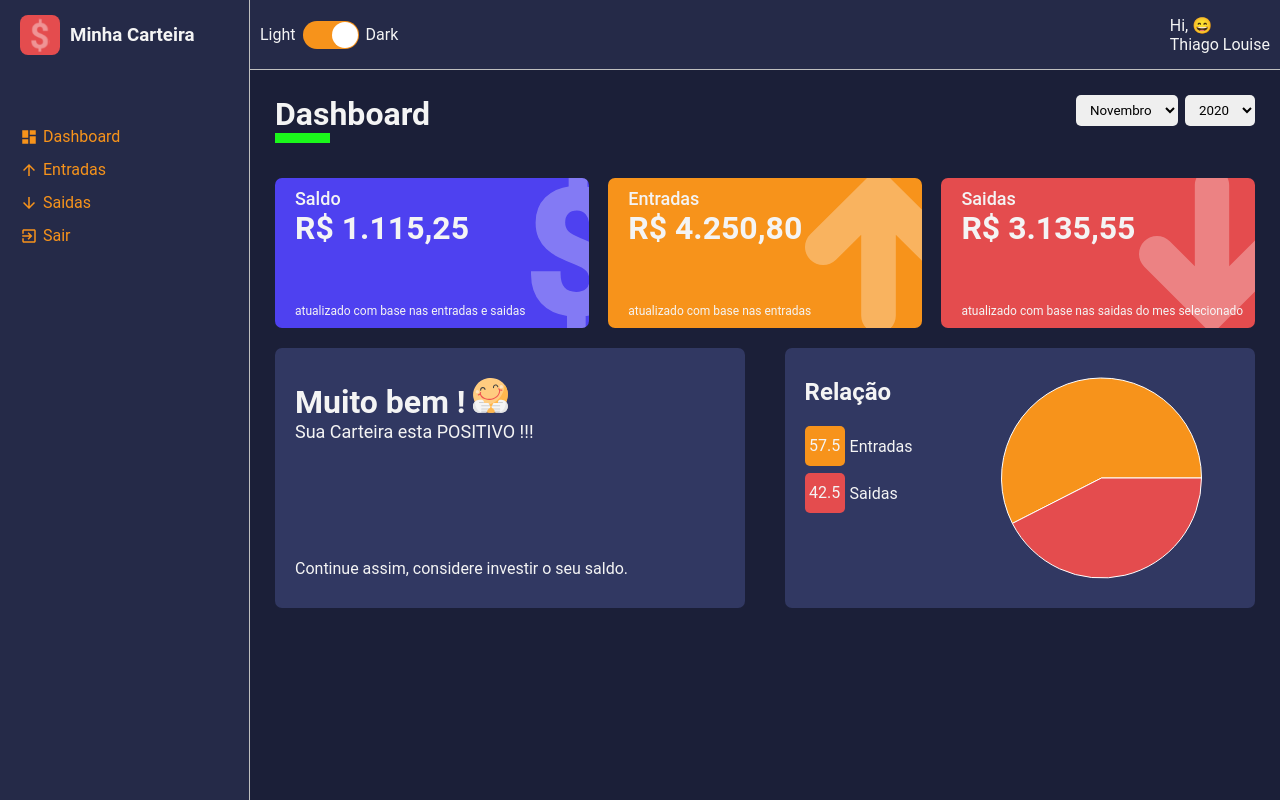
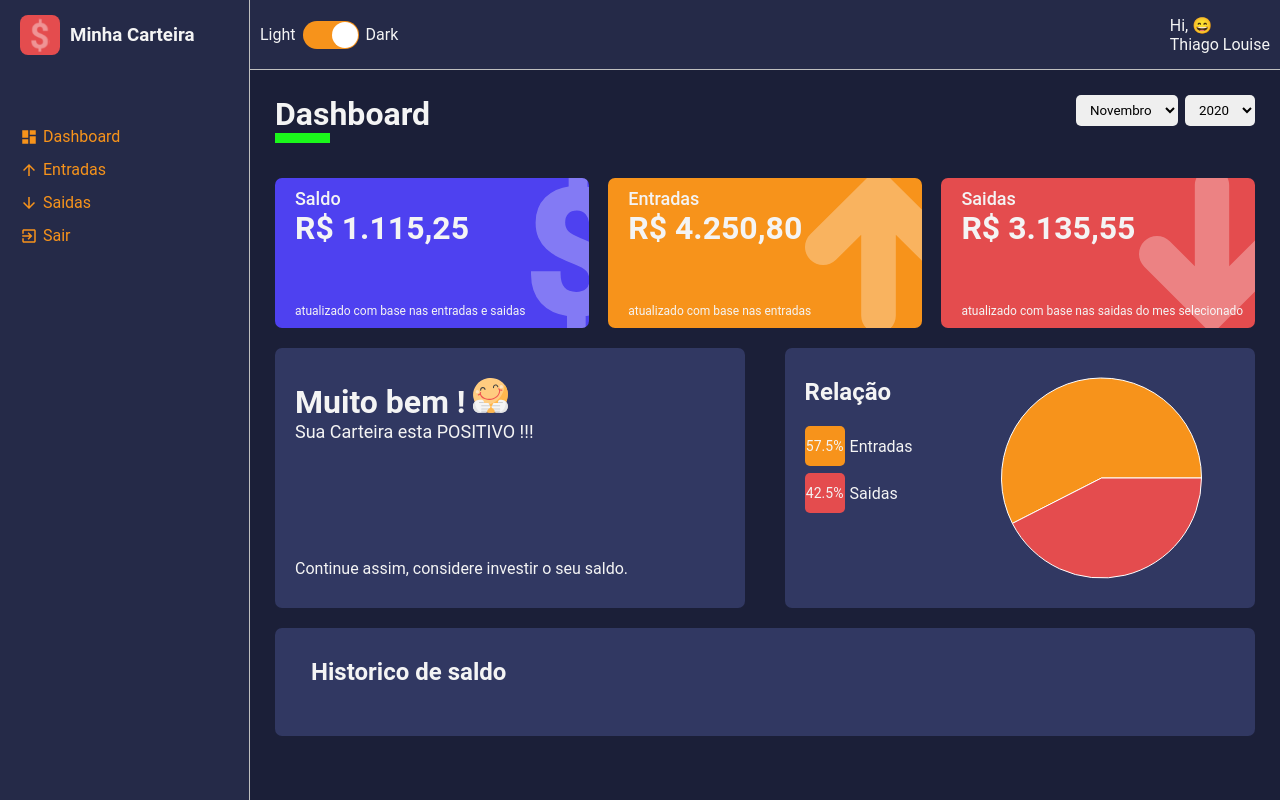
Before and after one commit to RpThiagoluiz/udemyMallet, a React (Create React App) app: page /dashboard in a window 1280 px wide. Built offline with nearby package versions, Linux system fonts and the light colour scheme.

Commit message:
grafic lines

```diff
--- /dev/null
+++ b/src/components/HistoryBox/index.tsx
@@ -0,0 +1,51 @@
+import React from 'react'
+import {
+   ResponsiveContainer,
+   LineChart,
+   Line,
+   XAxis,
+   CartesianGrid,
+   Tooltip
+
+} from 'recharts'
+
+
+import { Container, ChartContainer } from './styles'
+
+interface IHistoryBoxProps {
+   data: {
+      month: string,
+      amountEntry: number,
+      amountOutPut: number,
+   }[],
+   lineColorAmountEntry: string,
+   lineColorAmountOutPut: string,
+
+
+}
+
+const HistoryBox: React.FC<IHistoryBoxProps> = ({
+   data,
+   lineColorAmountEntry,
+   lineColorAmountOutPut
+}) => (
+      <Container>
+         <h2>Historico de saldo</h2>
+
+
+         <ChartContainer>
+            <ResponsiveContainer>
+               <LineChart data={data} margin={{ top: 5, right: 20, left: 20, bottom: 20 }}>
+                  <CartesianGrid strokeDasharray="3 3" stroke="#cecece" />
+                  <XAxis dataKey="month" stroke="#cecece" />
+                  <Tooltip />
+                  <Line type="monotone" dataKey="amountEntry" name="Entradas" stroke={lineColorAmountEntry} strokeWidth={5} dot={{ r: 5 }} activeDot={{ r: 8 }} />
+                  <Line type="monotone" dataKey="amountOutPut" name="Saidas" stroke={lineColorAmountOutPut} strokeWidth={5} dot={{ r: 5 }} activeDot={{ r: 8 }} />
+
+               </LineChart>
+            </ResponsiveContainer>
+         </ChartContainer>
+      </Container>
+   )
+
+export default HistoryBox
--- /dev/null
+++ b/src/components/HistoryBox/styles.ts
@@ -0,0 +1,28 @@
+import styled from 'styled-components'
+
+export const Container = styled.div`
+   width: 100%;
+
+   display: flex;
+   flex-direction:column;
+
+   background-color: ${props => props.theme.colors.tertiary};
+   color: ${props => props.theme.colors.white};
+
+   margin: 10px 0;
+   padding: 30px 20px;
+
+   border-radius: 7px;
+
+   > h2 {
+      margin-bottom: 20px;
+      padding-left: 16px;
+
+   }
+
+`
+
+export const ChartContainer = styled.div`
+   flex:1;
+   height: 260px;
+`
--- a/src/components/PieChartBox/index.tsx
+++ b/src/components/PieChartBox/index.tsx
@@ -36,7 +36,7 @@
             {
                data.map(i => (
                   <Legend key ={i.name} color={i.color}>
-                     <div>{i.percent}</div>
+                     <div>{i.percent}%</div>
                      <span>{i.name}</span>
                   </Legend>
                ))
--- a/src/components/PieChartBox/styles.ts
+++ b/src/components/PieChartBox/styles.ts
@@ -61,7 +61,7 @@
        height: 40px;
        border-radius: 5px;
 
-       font-size: 16px;
+       font-size: 14px;
        line-height:40px;
        text-align:center;
     }
--- a/src/pages/Dashboard/index.tsx
+++ b/src/pages/Dashboard/index.tsx
@@ -5,6 +5,7 @@
 import WalletBox from '../../components/WalletBox'
 import MensageBox from '../../components/MensageBox'
 import PieChartBox from '../../components/PieChartBox'
+import HistoryBox from '../../components/HistoryBox'
 
 
 import expenses from '../../repositories/expenses'
@@ -19,6 +20,8 @@
 import shockedImg from '../../assets/shocked.svg'
 
 import { Container, Content } from './styles'
+import { isTemplateExpression } from 'typescript'
+
 
 
 
@@ -159,6 +162,55 @@
 
    },[totalGains, totalExpenses])
 
+const historyData = useMemo (() => {
+   return listOfMonths.map((_, month) => {
+
+      let amountEntry = 0;
+      gains.forEach(gain => {
+         const date = new Date (gain.date)
+         const gainMonth = date.getMonth()
+         const gainYear = date.getFullYear()
+
+         if(gainMonth === month && gainYear === yearSelected) {
+            try{
+               amountEntry += Number(gain.amount)
+            } catch {
+               throw new Error('amountEntry is invalid. amountEntry must be valid number.')
+            }
+         }
+      });
+
+      let amountOutPut = 0;
+      expenses.forEach(expense => {
+         const date = new Date (expense.date)
+         const expenseMonth = date.getMonth()
+         const expenseYear = date.getFullYear()
+
+         if(expenseMonth === month && expenseYear === yearSelected) {
+            try{
+               amountOutPut += Number(expense.amount)
+            } catch {
+               throw new Error('amountExpense is invalid. amountExpense must be valid number.')
+            }
+         }
+      });
+
+      return {
+         monthNumber: month,
+         month: listOfMonths[month].substr(0,3),
+         amountEntry,
+         amountOutPut
+      }
+   }).filter(i => {
+
+      const currentMonth = new Date().getMonth()
+      const currentYear = new Date().getFullYear()
+
+      return( yearSelected === currentYear && i.monthNumber <= currentMonth) || (yearSelected < currentYear)
+   })
+},[yearSelected])
+
+
    const handleMonthSelected = (month: string) => {
       try {
          const parseMonth = Number(month)
@@ -216,6 +268,11 @@
                icon={messages.icon}
             />
             <PieChartBox data={relationExpensesVsGains}/>
+            <HistoryBox
+               data={historyData}
+               lineColorAmountEntry="#F7931B"
+               lineColorAmountOutPut="#E44C4E"
+            />
          </Content>
       </Container>
    )
```
